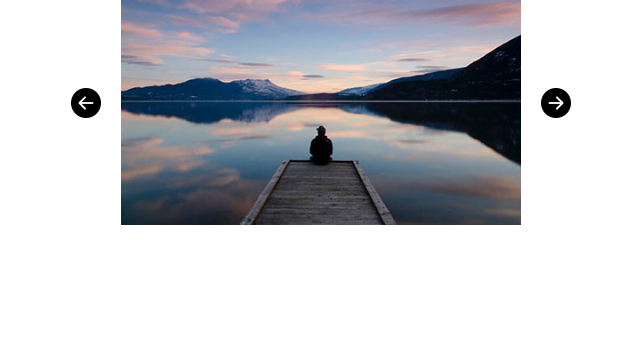
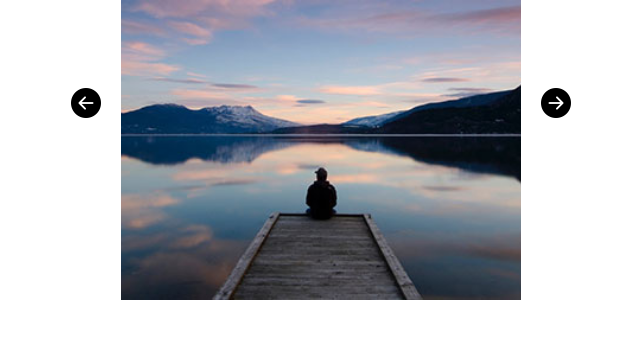
Before and after one commit to DezVibez/js-array-carousel, a plain HTML site: page index.html in a window 1280 px wide. Shown: the whole page, without its empty margins (319-959 px from the left). Drawn offline with nearby package versions, Linux system fonts and the light colour scheme.

Commit message:
sistemato lato css

```diff
--- a/script.js
+++ b/script.js
@@ -23,7 +23,7 @@ Al click dell'utente sulle frecce, l'immagine attiva cambia e diventa visibile n
 BONUS 1:
 Aggiungere il ciclo infinito del carosello. Ovvero se l' immagine attiva è la prima e l'utente clicca la freccia per andare indietro, la miniatura che deve attivarsi sarà l'ultima e viceversa per l'ultima miniatura se l'utente clicca la freccia verso avanti, deve attivarsi la prima immgine.
 BONUS 2:
-Creiamo delle miniature di tutte le immagni, in cui dovrà apparire in evidenza l’immagine equivalente a quella attiva, scegliete liberamente se scurire le altre immagini oppure se evidenziarla semplicemente con un bordo. Tra queste miniature, quella corrispondente all'immagine attiva deve evidenziarsi, scegliete voi l'effetto estetico, potete colorarla diversamente rispetto alle altre o aggiungere un semplice bordo.
+Creiamo delle miniature di tutte le immagini, in cui dovrà apparire in evidenza l’immagine equivalente a quella attiva, scegliete liberamente se scurire le altre immagini oppure se evidenziarla semplicemente con un bordo. Tra queste miniature, quella corrispondente all'immagine attiva deve evidenziarsi, scegliete voi l'effetto estetico, potete colorarla diversamente rispetto alle altre o aggiungere un semplice bordo.
 */
 
 console.log("js ok")
@@ -46,8 +46,9 @@ const buttonLeft = document.getElementById("buttonLeft")
 const buttonRight = document.getElementById("buttonRight")
 
 /* Ascolto al click. IndexImg è stata dichiarata come globale per tanto può essere
-richiamato nel "pseudo-ciclo for". Praticamente ho detto al bottone di incrementare di uno,
+richiamata nel "pseudo-ciclo for". Praticamente ho detto al bottone di incrementare di uno,
 la variabile IndexImg, ad ogni click. Questo è stato possibile con la linea di codice indexImg++
+(può essere scritto anche come indexImg += ).
 Ovviamente, per tornare indietro col bottone buttonLeft, il ragionamento è lo stesso ma al contrario.
 
 -condizioni
--- a/style.css
+++ b/style.css
@@ -17,7 +17,9 @@
     object-fit: cover;
 }
 
-img { width: 100%;}
+img { height: 100%;
+    width: 100%;
+    object-fit: cover;}
 
 #carousel i{
     font-size: 30px;
```
